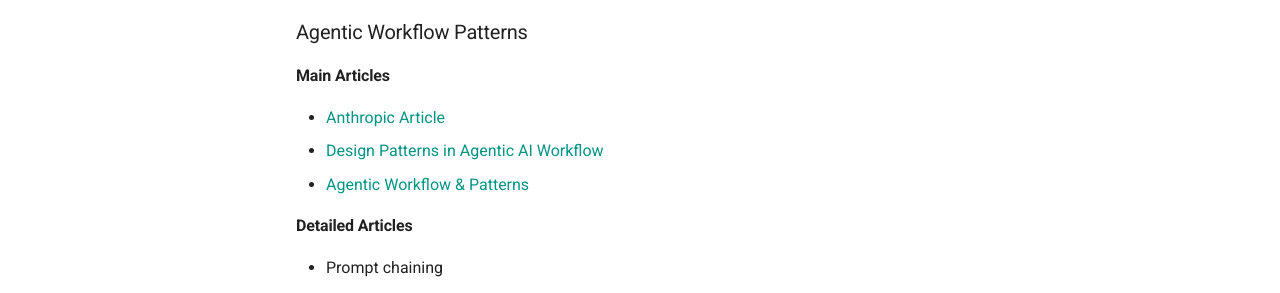
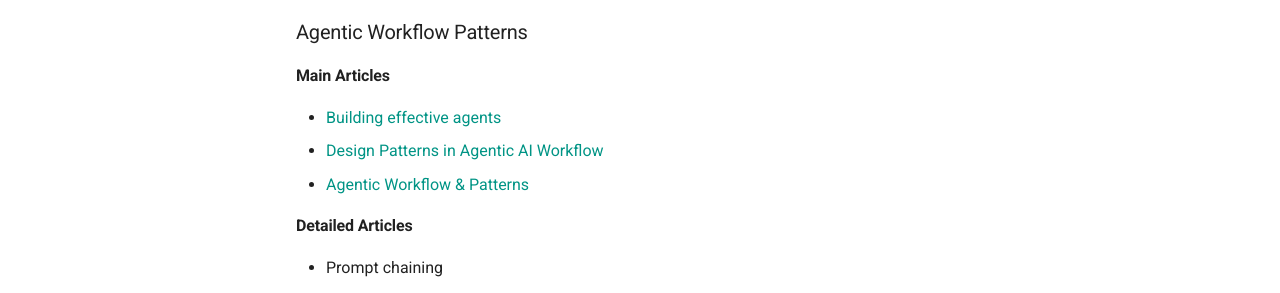
Before and after one commit to hafizur-rahman/hafizur-rahman.github.io, an MkDocs documentation site: the page built from docs/posts/agentic-systems.md, in a window 1280 px wide and 900 px high, scrolled down 513 px. Shown: the part 262-555 px from the top of the window. Built offline with MkDocs 1.6.1 and Material for MkDocs 9.7.7, drawn with Linux system fonts in a browser that asks for light colours.

Commit message:
Updated post

```diff
--- a/docs/posts/agentic-systems.md
+++ b/docs/posts/agentic-systems.md
@@ -8,7 +8,7 @@ Building dependable systems usually involves several major components, with a fo
 ### Agentic Workflow Patterns
 
 #### Main Articles
-* [Anthropic Article](https://www.anthropic.com/engineering/building-effective-agents)
+* [Building effective agents](https://www.anthropic.com/engineering/building-effective-agents)
 * [Design Patterns in Agentic AI Workflow](https://pub.towardsai.net/5-design-patterns-in-agentic-ai-workflow-c972c83f77e4)
 * [Agentic Workflow & Patterns](https://javaaidev.com/docs/agentic-patterns/intro)
 
```
